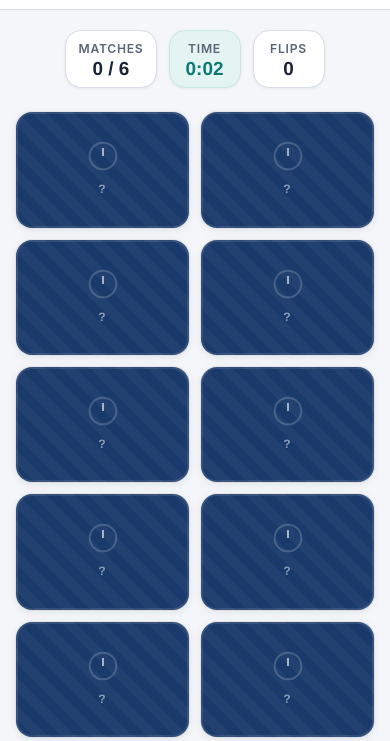
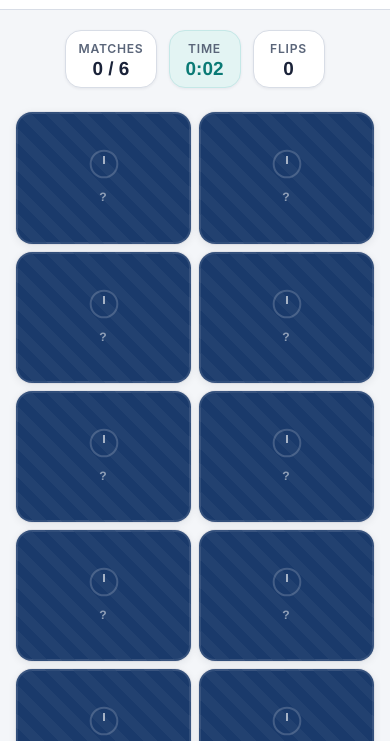
Before and after one commit to RFNajera/vaccine-match-game, a plain HTML site: page index.html in a window 390 px wide. Both pictures are taken after a click on the button "Start Game". Shown: the part 55-796 px from the top of the page. Drawn offline with Linux system fonts and the light colour scheme; a web font is replaced by a local one.

Commit message:
Adjust card grid and flip card styles

```diff
--- a/style.css
+++ b/style.css
@@ -410,15 +410,17 @@ p, li { text-wrap: pretty; }
 }
 @media (max-width: 680px) {
   .card-grid { grid-template-columns: repeat(3, 1fr); gap: var(--space-3); }
+  .flip-card { aspect-ratio: 3/2; }
 }
 @media (max-width: 440px) {
-  .card-grid { grid-template-columns: repeat(2, 1fr); gap: var(--space-3); }
+  .card-grid { grid-template-columns: repeat(2, 1fr); gap: var(--space-2); }
+  .flip-card { aspect-ratio: 1/1; min-height: 100px; }
 }
 
 /* --- Flip Cards --- */
 .flip-card {
   width: 100%;
-  aspect-ratio: 3/2;
+  aspect-ratio: 4/3;
   perspective: 1000px;
   cursor: pointer;
   border-radius: var(--radius-lg);
@@ -510,7 +512,7 @@ p, li { text-wrap: pretty; }
 }
 .card-name {
   font-family: var(--font-display);
-  font-size: clamp(0.7rem, 1.4vw, 0.9rem);
+  font-size: clamp(0.72rem, 3.2vw, 0.9rem);
   font-weight: 700;
   color: var(--color-text);
   line-height: 1.2;
```
